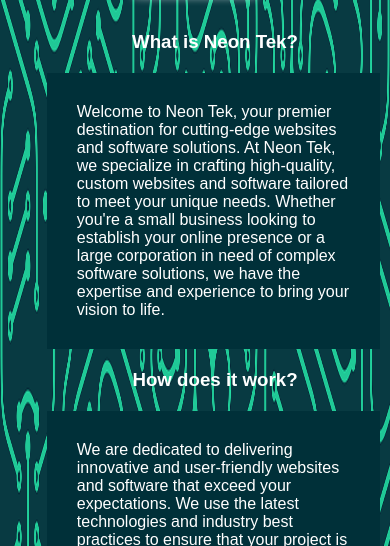
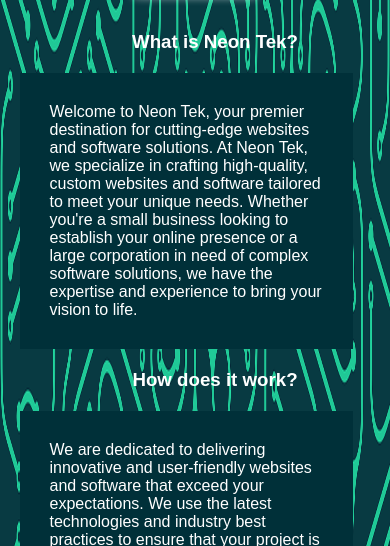
Before and after one commit to NeonTek/webpage, a plain HTML site: page index.html in a window 390 px wide. Shown: the part 298-844 px from the top of the page. Drawn offline with Linux system fonts and the light colour scheme.

Commit message:
Update styles.css

```diff
--- a/styles.css
+++ b/styles.css
@@ -228,6 +228,9 @@ p {
   body {
     overflow-x: hidden;
   }
+  .body {
+    margin: 0% 8%;
+  }
 }
 @media (max-width: 400px){
   .background {
@@ -239,6 +242,9 @@ p {
   .nav-link {
     font-size: 10px;
   }
+  .body {
+    margin: 0% 5%;
+  }
   .navbar {
     align-items: center;
   }
```
